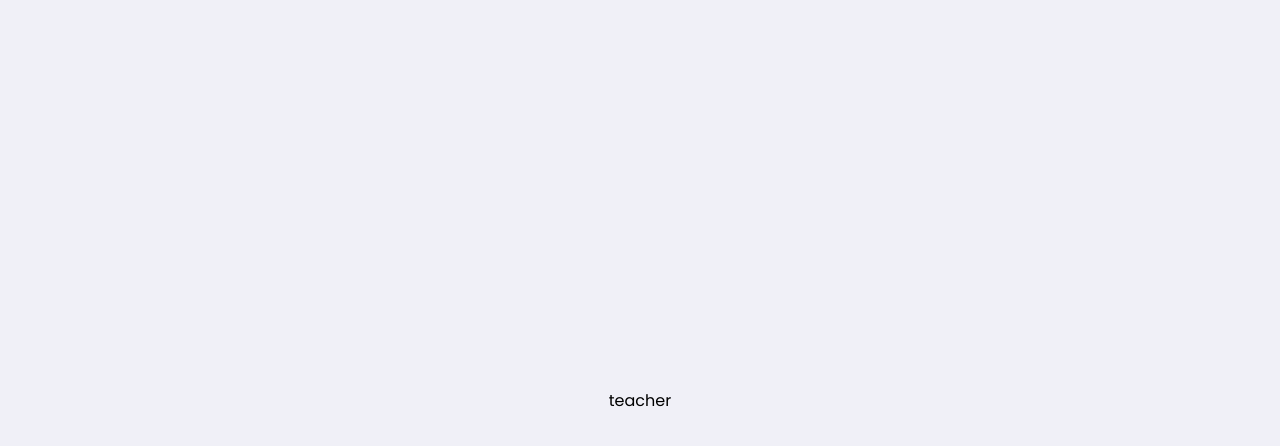
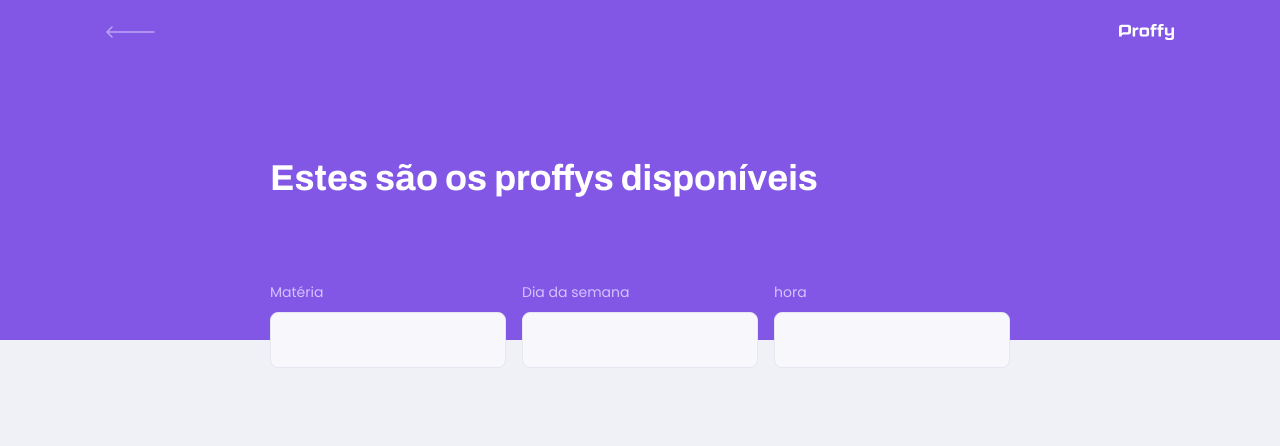
Before and after one commit to Alquipo/proffys, a React (Create React App) app in the folder web/: page /study in a window 1280 px wide. Shown: the top 446 px of the page. Built offline with nearby package versions, Linux system fonts and the light colour scheme.

Commit message:
feat: header components

```diff
--- /dev/null
+++ b/web/src/components/PageHeader/index.tsx
@@ -0,0 +1,33 @@
+import React from 'react'
+
+import { Link } from 'react-router-dom'
+
+import logoImg from '../../assets/images/logo.svg'
+import backIcon from '../../assets/images/icons/back.svg'
+
+import './styles.css'
+
+interface PageheaderProps {
+    title: string;
+}
+
+const PageHeader: React.FC<PageheaderProps> = (props) => {
+    return (
+        <header className="page-header">
+            <div className="top-bar-container">
+                <Link to='/'>
+                    <img src={backIcon} alt="Voltar"/>
+                </Link>
+                <img src={logoImg} alt="Proffy Logo"/>
+            </div>
+
+            <div className="header-content">
+                <strong>{props.title}</strong>
+
+                {props.children}
+            </div>
+        </header>
+    )
+}
+
+export default PageHeader
--- /dev/null
+++ b/web/src/components/PageHeader/styles.css
@@ -0,0 +1,67 @@
+.page-header{
+    display: flex;
+    flex-direction: column;
+    background-color: var(--color-primary);
+}
+
+.page-header .top-bar-container{
+    width: 90%;
+    margin: 0 auto;
+    display: flex;
+    justify-content: space-between;
+    align-items: center;
+    color: var(--color-text-in-primary);
+    padding: 1.6rem;
+
+}
+
+.page-header .top-bar-container > img {
+    height: 1.6rem;
+}
+
+.page-header .top-bar-container a {
+    height: 3.2rem;
+    transition: opacity 0.2s
+}
+
+.page-header .top-bar-container a:hover {
+  opacity: 0.6;
+}
+
+.page-header .header-content {
+    width: 90%;
+    margin: 0 auto;
+    position: relative;
+    margin: 3.2rem auto;
+}
+
+.page-header .header-content strong{
+    font: 700 3.6rem Archivo;
+    line-height: 4.2rem;
+    color: var(--color-title-in-primary)
+}
+
+@media(min-width: 700px){
+    .page-header{
+        height: 340px;
+    }
+
+    .page-header .top-bar-container{
+        max-width: 1100px;
+    }
+
+    .page-header .header-content{
+        flex: 1;
+        max-width: 740px;
+        margin: 0 auto;
+        padding-bottom: 48px;
+        display: flex;
+        flex-direction: column;
+        justify-content: center;
+        align-items: flex-start;
+    }
+
+    .page-header .top-bar-container strong {
+        max-width: 350px;
+    }
+}
--- a/web/src/pages/Landing/index.tsx
+++ b/web/src/pages/Landing/index.tsx
@@ -1,4 +1,5 @@
 import React from 'react'
+import { Link } from 'react-router-dom'
 
 import logoImg from '../../assets/images/logo.svg'
 import landingImg from '../../assets/images/landing.svg'
@@ -26,15 +27,15 @@
                 />
 
                 <div className="buttons-container">
-                    <a href="" className="study">
+                    <Link to="/study" className="study">
                         <img src={studyIcon} alt="Estudar"/>
                         Estudar
-                    </a>
+                    </Link>
 
-                    <a href="" className="give-classes">
+                    <Link to="/give-classes" className="give-classes">
                         <img src={giveClassesIcon} alt="Dar aulas"/>
                         Dar aulas
-                    </a>
+                    </Link>
                 </div>
 
                 <span className="total-connections">
--- a/web/src/pages/TeacheList/index.tsx
+++ /dev/null
@@ -1,11 +0,0 @@
-import React from 'react'
-
-const TeacherList = () => {
-    return (
-        <div>
-            teacher
-        </div>
-    )
-}
-
-export default TeacherList
--- a/web/src/pages/TeacherForm/index.tsx
+++ b/web/src/pages/TeacherForm/index.tsx
@@ -1,9 +1,11 @@
 import React from 'react'
+
+import PageHeader from '../../components/PageHeader'
 
 const TeacherForm = () => {
     return (
-        <div>
-            teacher form
+        <div id="page-teacher-form" className="container">
+            <PageHeader title="Que incrível que você quer dar aulas" />
         </div>
     )
 }
--- /dev/null
+++ b/web/src/pages/TeacherList/index.tsx
@@ -0,0 +1,32 @@
+import React from 'react'
+
+import PageHeader from '../../components/PageHeader'
+
+import './styles.css'
+
+const TeacherList = () => {
+    return (
+        <div id="page-teacher-list" className="container">
+            <PageHeader title="Estes são os proffys disponíveis" >
+            <form  id="search-teachers">
+                <div className="input-block">
+                    <label htmlFor="subject">Matéria</label>
+                    <input type="text" id="subject"/>
+                </div>
+
+                <div className="input-block">
+                    <label htmlFor="week_day">Dia da semana</label>
+                    <input type="text" id="week_day"/>
+                </div>
+
+                <div className="input-block">
+                    <label htmlFor="time">hora</label>
+                    <input type="text" id="time"/>
+                </div>
+            </form>
+            </PageHeader>
+        </div>
+    )
+}
+
+export default TeacherList
--- /dev/null
+++ b/web/src/pages/TeacherList/styles.css
@@ -0,0 +1,65 @@
+#page-teacher-list{
+    width: 100vw;
+    height: 100vh;
+}
+
+#search-teachers{
+    margin-top: 3.2rem;
+}
+
+#search-teachers label{
+    color: var(--color-text-in-primary);
+}
+
+#search-teachers .input-block{
+    position: relative;
+}
+
+#search-teachers .input-block + .input-block {
+    margin-top: 1.4rem;
+}
+
+#search-teachers .input-block label {
+    font-size: 1.4rem;
+}
+
+#search-teachers .input-block input {
+    width: 100%;
+    height: 5.6rem;
+    margin-top: 0.8rem;
+    border-radius: 0.8rem;
+    background: var(--color-input-background);
+    border: 1px solid var(--color-line-in-white);
+    outline: 0;
+    padding: 0 1.6rem;
+    font: 1.6rem Archivo
+}
+
+#search-teachers .input-block:focus-within::after{
+    width: calc(100% - 3.2rem);
+    height: 2px;
+    content: '';
+    background: var(--color-primary-light);
+    position: absolute;
+    left: 1.6rem;
+    right: 1.6rem;
+    bottom: 0
+}
+
+@media (min-width: 700px){
+    #page-teacher-list {
+        max-width: 100%;
+    }
+
+    #search-teachers{
+        display: grid;
+        grid-template-columns: repeat(3, 1fr);
+        column-gap: 16px;
+        position: absolute;
+        bottom: -28px;
+    }
+
+    #search-teachers .input-block + .input-block {
+        margin-top: 0;
+    }
+}
--- a/web/src/routes.tsx
+++ b/web/src/routes.tsx
@@ -2,14 +2,14 @@
 import { BrowserRouter, Route} from 'react-router-dom'
 
 import Landing from './pages/Landing'
-import TeacheList from './pages/TeacheList'
+import TeacherList from './pages/TeacherList'
 import TeacherForm from './pages/TeacherForm'
 
 const Routes = () => {
     return(
         <BrowserRouter>
             <Route path="/" exact component={Landing} />
-            <Route path="/study" component={TeacheList} />
+            <Route path="/study" component={TeacherList} />
             <Route path="/give-classes" component={TeacherForm} />
         </BrowserRouter>
     )
```
